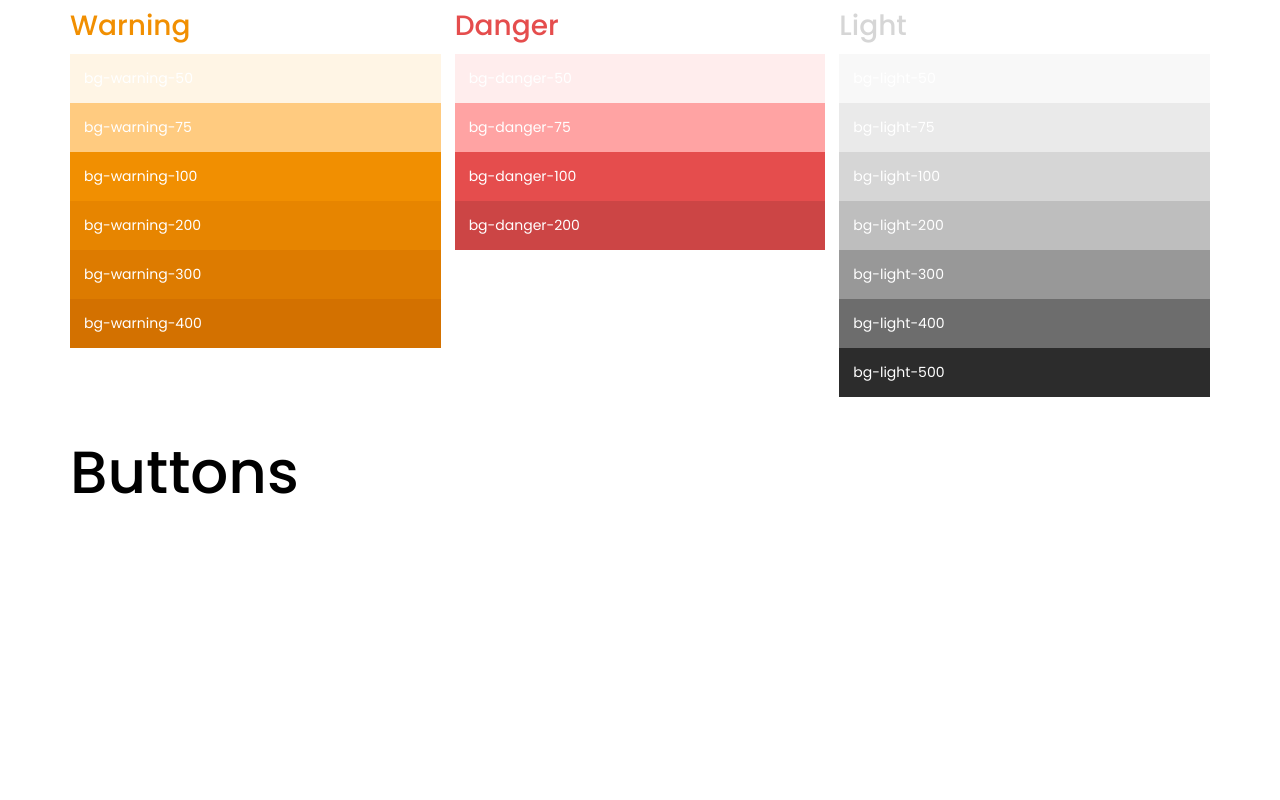
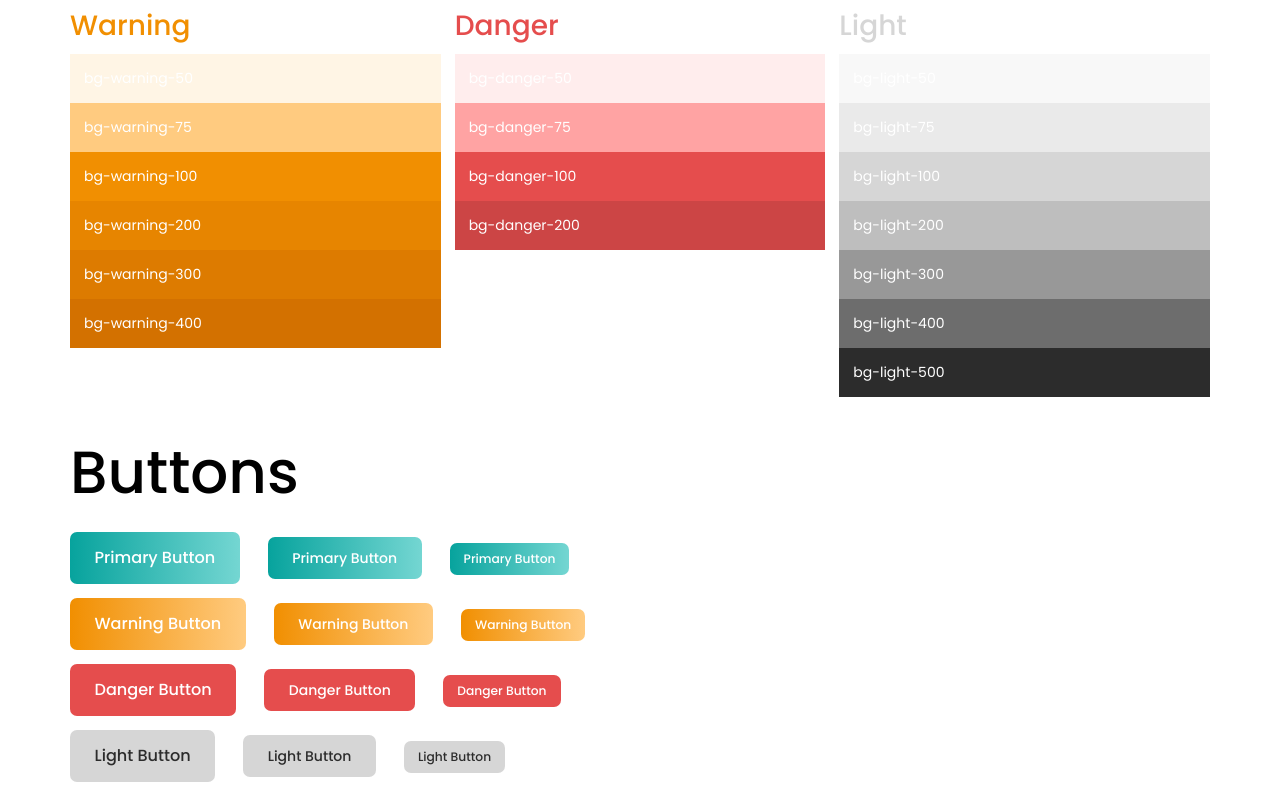
Before and after one commit to AceKlion00/uh-landing-next, a Next.js app: page /theme-demo in a window 1280 px wide. Shown: the part 487-1287 px from the top of the page. Before the commit the page ends 1036 px from the top, so only its background shows below. Built offline with nearby package versions, Linux system fonts and the light colour scheme.

Commit message:
chore: add demo buttons

```diff
--- a/pages/theme-demo.tsx
+++ b/pages/theme-demo.tsx
@@ -64,7 +64,28 @@ export default function ThemeDemo() {
         </section>
         <section className="my-5">
           <h1 className="pb-4 text-5xl font-medium">Buttons</h1>
-
+          <div>
+            <div className="mb-4">
+              <button className="bg-gradient-to-r from-primary to-primary-75 focus:outline-none focus:ring focus:ring-primary-75 px-7 text-lg py-4 text-white font-medium rounded-lg mr-8">Primary Button</button>
+              <button className="bg-gradient-to-r from-primary to-primary-75 focus:outline-none focus:ring focus:ring-primary-75 px-7 text-base py-3 text-white font-medium rounded-lg mr-8">Primary Button</button>
+              <button className="bg-gradient-to-r from-primary to-primary-75 focus:outline-none focus:ring focus:ring-primary-75 px-4 text-sm py-2 text-white font-medium rounded-lg mr-8">Primary Button</button>
+            </div>
+            <div className="mb-4">
+              <button className="bg-gradient-to-r from-warning to-warning-75 focus:outline-none focus:ring focus:ring-warning-75 px-7 text-lg py-4 text-white font-medium rounded-lg mr-8">Warning Button</button>
+              <button className="bg-gradient-to-r from-warning to-warning-75 focus:outline-none focus:ring focus:ring-warning-75 px-7 text-base py-3 text-white font-medium rounded-lg mr-8">Warning Button</button>
+              <button className="bg-gradient-to-r from-warning to-warning-75 focus:outline-none focus:ring focus:ring-warning-75 px-4 text-sm py-2 text-white font-medium rounded-lg mr-8">Warning Button</button>
+            </div>
+            <div className="mb-4">
+              <button className="bg-danger hover:bg-danger-200 focus:outline-none focus:ring focus:ring-danger-75 px-7 text-lg py-4 text-white font-medium rounded-lg mr-8">Danger Button</button>
+              <button className="bg-danger hover:bg-danger-200 focus:outline-none focus:ring focus:ring-danger-75 px-7 text-base py-3 text-white font-medium rounded-lg mr-8">Danger Button</button>
+              <button className="bg-danger hover:bg-danger-200 focus:outline-none focus:ring focus:ring-danger-75 px-4 text-sm py-2 text-white font-medium rounded-lg mr-8">Danger Button</button>
+            </div>
+            <div className="mb-4">
+              <button className="bg-light hover:bg-light-200 focus:outline-none focus:ring focus:ring-light-75 px-7 text-lg py-4 text-light-500 font-medium rounded-lg mr-8">Light Button</button>
+              <button className="bg-light hover:bg-light-200 focus:outline-none focus:ring focus:ring-light-75 px-7 text-base py-3 text-light-500 font-medium rounded-lg mr-8">Light Button</button>
+              <button className="bg-light hover:bg-light-200 focus:outline-none focus:ring focus:ring-light-75 px-4 text-sm py-2 text-light-500 font-medium rounded-lg mr-8">Light Button</button>
+            </div>
+          </div>
         </section>
       </main>
     </div>
```
